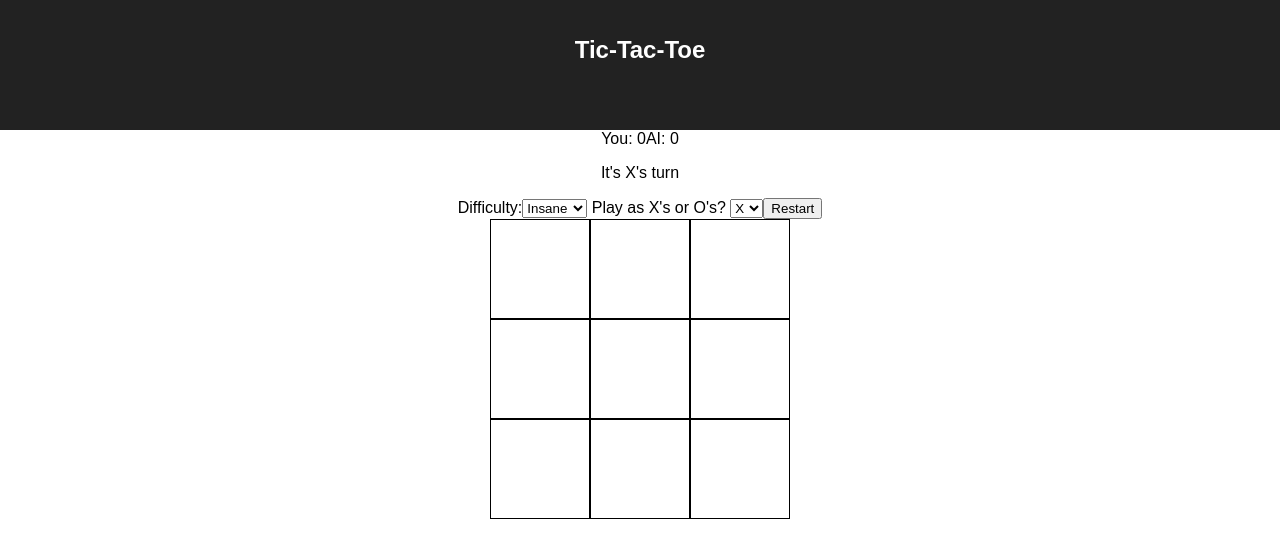
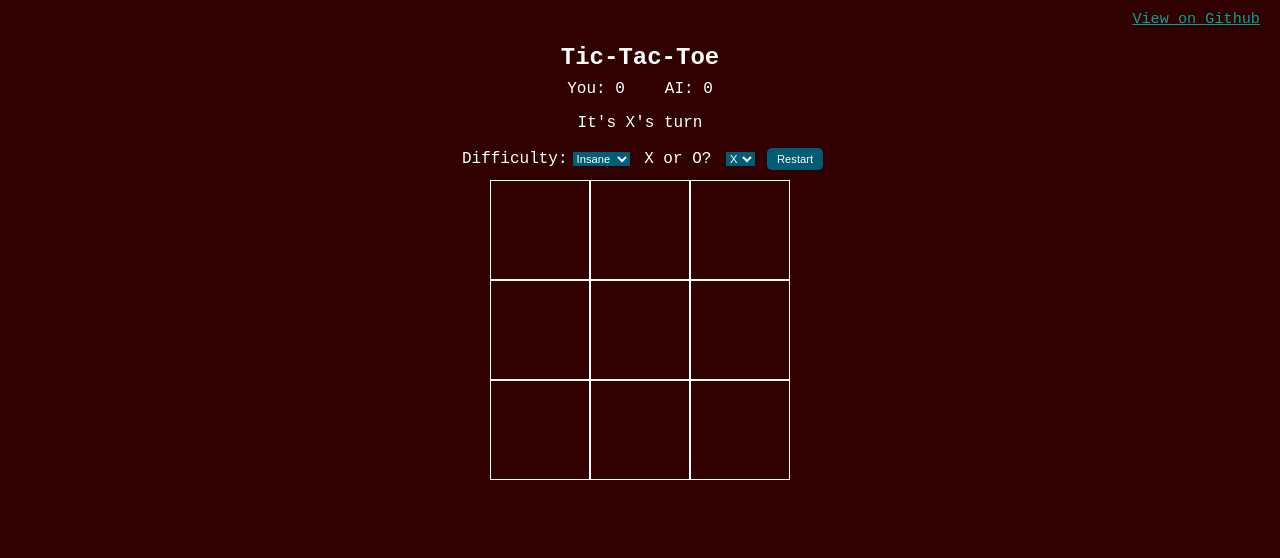
Before and after one commit to BrianDeJesus/ticTacToe, a React app: page / in a window 1280 px wide. Built offline with nearby package versions, Linux system fonts and the light colour scheme.

Commit message:
Add styles

```diff
--- a/src/components/Header.js
+++ b/src/components/Header.js
@@ -1,10 +1,9 @@
 import React from 'react';
 
 const Header = () => (
-    <div>
-        <header className="App-header">
-          <h1 className="App-title">Tic-Tac-Toe</h1>
-        </header>
+    <div className="App-header">
+        <a href="https://github.com/BrianDeJesus/ticTacToe" className="Github-link">View on Github</a>
+        <h1 className="App-title">Tic-Tac-Toe</h1>
     </div>
 );
 
--- a/src/components/Message.js
+++ b/src/components/Message.js
@@ -16,7 +16,7 @@ const Message = (props) => {
             break;
     };
     return (
-        <div>
+        <div className="Message">
             {
             !!props.gameEnding ? ( <p>{ender}</p> ) :
             (
--- a/src/components/Scores.js
+++ b/src/components/Scores.js
@@ -3,11 +3,11 @@ import { connect } from 'react-redux';
 
 const Scores = (props) => {
     return (
-        <div>
-            <span>
+        <div className="Score-container">
+            <span className="Human-score">
                 You: {props.humanScore}
             </span>
-            <span>
+            <span className="Ai-score">
                 AI: {props.aiScore}
             </span>
         </div>
--- a/src/components/Settings.js
+++ b/src/components/Settings.js
@@ -44,18 +44,18 @@ onRestartGame = () => {
 
  render() {
      return (
-        <div>
-            <span>Difficulty:</span>
-            <select onChange={this.onDifficultyChange}>
+        <div className="Settings-container">
+            <span className="Settings-label">Difficulty:</span>
+            <select onChange={this.onDifficultyChange} className="Options-select">
                 <option value="insane">Insane</option>
                 <option value="normal">Normal</option>
             </select>
-            <span> Play as X's or O's? </span>
-            <select onChange={this.onPlayAsChange}>
+            <span className="Settings-label"> X or O? </span>
+            <select onChange={this.onPlayAsChange} className="Options-select">
                 <option value="X">X</option>
                 <option value="O">O</option>
             </select>
-            <button onClick={this.onRestartGame}>
+            <button onClick={this.onRestartGame} className="Restart-button">
                 Restart
             </button>
         </div>
--- /dev/null
+++ b/src/styles/components/board.css
@@ -0,0 +1,13 @@
+.Board {
+    margin: 0 auto;
+    display: flex;
+    flex-direction: row;
+    flex-wrap: wrap;
+    height: 300px;
+    width: 300px;
+    font-size: 3rem;
+}
+
+.Square:hover {
+    background-color: rgba(163, 160, 160, 0.24);
+}
--- /dev/null
+++ b/src/styles/components/header.css
@@ -0,0 +1,21 @@
+.App-header {
+    height: 50px;
+    padding: 10px 10px 20px 10px;
+    color: white;
+    text-align: right;
+  }
+
+.App-title {
+    font-size: 1.5rem;
+    text-align: center;
+}
+
+.Github-link {
+    color: #02A296;
+    padding-right: 10px;
+    font-size: .95rem;
+}
+
+.Github-link:hover {
+    color: #ffffff
+}
--- /dev/null
+++ b/src/styles/components/message.css
@@ -0,0 +1,4 @@
+.Message {
+    font-size: 1rem;
+    text-align: center;
+}
--- /dev/null
+++ b/src/styles/components/scores.css
@@ -0,0 +1,8 @@
+.Score-container {
+    text-align: center;
+    font-size: 1rem;
+}
+
+.Human-score, .Ai-score {
+    padding: 4px 20px;
+}
--- /dev/null
+++ b/src/styles/components/settings.css
@@ -0,0 +1,41 @@
+.Settings-container {
+    text-align: center;
+    padding-bottom: 10px;
+    font-size: 1rem;
+}
+
+.Settings-label {
+    padding: 10px 5px;
+}
+
+.Options-select {
+    border-radius: 0px;
+    background: #015c75;
+    font-size: .7rem;
+    color: #ffffff;
+    border: none;
+}
+
+.Options-select:focus  {
+    outline-color: #e77330;
+}
+
+.Options-select:hover  {
+    cursor: pointer;
+}
+
+.Restart-button {
+    font-size: .7rem;
+    padding: 5px 10px;
+    margin-left: 12px;
+    border-radius: 5px;
+    background: #015c75;
+    outline: none;
+    color: #ffffff;
+    border: none;
+}
+
+.Restart-button:hover {
+    cursor: pointer;
+    transform: scale(1.01);
+}
--- a/src/styles/styles.css
+++ b/src/styles/styles.css
@@ -1,38 +1,22 @@
+@import './components/header.css';
+@import './components/scores.css';
+@import './components/message.css';
+@import './components/settings.css';
+@import './components/board.css';
+
 body {
+  padding: 0;
   margin: 0;
-  padding: 0;
-  font-family: sans-serif;
-}
-
-.Board {
-  margin: 0 auto;
-  display: flex;
-  flex-direction: row;
-  flex-wrap: wrap;
-  height: 300px;
-  width: 300px;
+  font-family: monospace;
+  background-color: #310000;
+  color: #ffffff;
 }
 
 .Square {
-  border: 1px solid black;
+  border: 1px solid #ffffff;
   display: flex;
   justify-content: center;
   align-items: center;
   height: 98px;
   width: 98px;
 }
-
-.App {
-  text-align: center;
-}
-
-.App-header {
-  background-color: #222;
-  height: 90px;
-  padding: 20px;
-  color: white;
-}
-
-.App-title {
-  font-size: 1.5em;
-}
```
